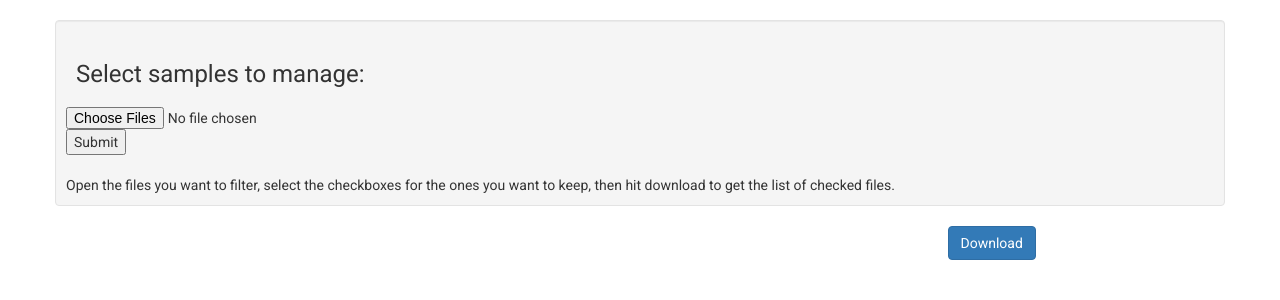
After one commit to PeterMitrano/grouping, a Flask app: template interface/interface/templates/manage.html in a window 1280 px wide. The commit adds this page. Shown: the top 300 px of the page. Run offline with Flask 2, Linux system fonts and the light colour scheme; the template is opened without the code that fills it, so the values that code supplies are empty; some libraries are stand-ins or nearby versions.

Commit message:
working interface for filtering samples

```diff
--- a/interface/interface/interface.py
+++ b/interface/interface/interface.py
@@ -223,7 +223,7 @@ def thank_you():
 
 @app.route('/manage.html', methods=['GET'])
 def manage():
-    return "manage"
+    return render_template('manage.html')
 
 
 @app.route('/', methods=['GET'])
--- /dev/null
+++ b/interface/interface/static/manage.js
@@ -0,0 +1,65 @@
+window.onload = function() {
+    $('#samples').change(add_samples);
+}
+
+let output_samples = [];
+let input_samples = [];
+
+function add_samples(e) {
+    if (!e.target.files) {
+        return;
+    }
+
+    let files = e.target.files
+    for (let i = 0; i < files.length; i++) {
+        let name = files[i].name;
+
+        if (input_samples.indexOf(name) != -1) {
+            alert("skipping duplicate file name: " + name);
+            continue;
+        }
+
+        let new_audio_item = document.createElement("li");
+        let new_audio = document.createElement("AUDIO");
+        let new_src = document.createElement("source");
+        let checkbox = document.createElement("input");
+        let text = document.createTextNode(name);
+        new_audio.setAttribute("style", "width:90%");
+        checkbox.type="checkbox";
+        checkbox.setAttribute("style", "margin-left:30px");
+        checkbox.onchange = function() {
+            if (this.checked) {
+                output_samples.push(name);
+            }
+            else {
+                output_samples.pop(name);
+            }
+        };
+        new_src.type = "audio/mpeg";
+        new_src.src = "static/all_samples/" + name;
+        new_audio.controls = true;
+        new_audio.load();
+        new_audio.appendChild(new_src);
+        new_audio_item.className = "list-group-item";
+        new_audio_item.appendChild(text);
+        new_audio_item.appendChild(new_audio);
+        new_audio_item.appendChild(checkbox);
+        $("#input_samples").append(new_audio_item);
+        input_samples.push(name);
+    }
+}
+
+function download() {
+    text = output_samples.join("\n");
+
+    let element = document.createElement('a');
+    element.setAttribute('href', 'data:text/plain;charset=utf-8,' + encodeURIComponent(text));
+    element.setAttribute('download', "filtered_samples.csv");
+
+    element.style.display = 'none';
+    document.body.appendChild(element);
+
+    element.click();
+
+    document.body.removeChild(element);
+}
--- a/interface/interface/templates/index.html
+++ b/interface/interface/templates/index.html
@@ -3,7 +3,7 @@
 <head>
   <link rel="stylesheet" href="https://maxcdn.bootstrapcdn.com/bootstrap/3.3.7/css/bootstrap.min.css">
   <link rel="shortcut icon" href="{{ url_for('static', filename='favicon.ico') }}">
-  <!--<link href="https://fonts.googleapis.com/css?family=Roboto" rel="stylesheet">-->
+  <link href="https://fonts.googleapis.com/css?family=Roboto" rel="stylesheet">
   <script src="https://use.fontawesome.com/195da3f5aa.js"></script>
   <script src="https://ajax.googleapis.com/ajax/libs/jquery/3.2.1/jquery.min.js"></script>
   <script src="https://maxcdn.bootstrapcdn.com/bootstrap/3.3.7/js/bootstrap.min.js"></script>
@@ -65,7 +65,6 @@
 
 <script>
   let samples = {{samples|safe}};
-
 </script>
 <script src="{{url_for('static', filename='custom.js')}}"></script>
 
--- /dev/null
+++ b/interface/interface/templates/manage.html
@@ -0,0 +1,44 @@
+<!DOCTYPE html>
+<html lang="en">
+<head>
+  <meta charset="UTF-8">
+  <link rel="shortcut icon" href="{{ url_for('static', filename='favicon.ico') }}">
+  <link href="https://fonts.googleapis.com/css?family=Roboto" rel="stylesheet">
+  <link rel="stylesheet" href="https://maxcdn.bootstrapcdn.com/bootstrap/3.3.7/css/bootstrap.min.css">
+  <script src="https://ajax.googleapis.com/ajax/libs/jquery/3.2.1/jquery.min.js"></script>
+  <script src="https://maxcdn.bootstrapcdn.com/bootstrap/3.3.7/js/bootstrap.min.js"></script>
+  <link rel="stylesheet" href="{{url_for('static', filename='custom.css')}}"/>
+  <title>Manage</title>
+</head>
+<body>
+
+<div class="container">
+  <br>
+  <div class="row">
+    <div class="well pad-10">
+      <h3 class="pad-10">Select samples to manage:</h3>
+      <form>
+        <input type="file" id="samples" name="samples" multiple>
+        <input type="submit">
+      </form>
+      <br>
+      Open the files you want to filter, select the checkboxes for the ones you want to keep, then hit download to get
+      the list of checked files.
+    </div>
+  </div>
+  <div class="row">
+    <div class="col-md-9">
+      <ul  class="list-group" id="input_samples">
+      </ul>
+    </div>
+    <div class="col-md-3">
+      <button id="download" type="button" class="btn btn-primary" onclick="download();">
+        <i class="fa fa-download"></i>
+        Download
+      </button>
+    </div>
+  </div>
+</div>
+</body>
+<script src="{{url_for('static', filename='manage.js')}}"></script>
+</html>
```
